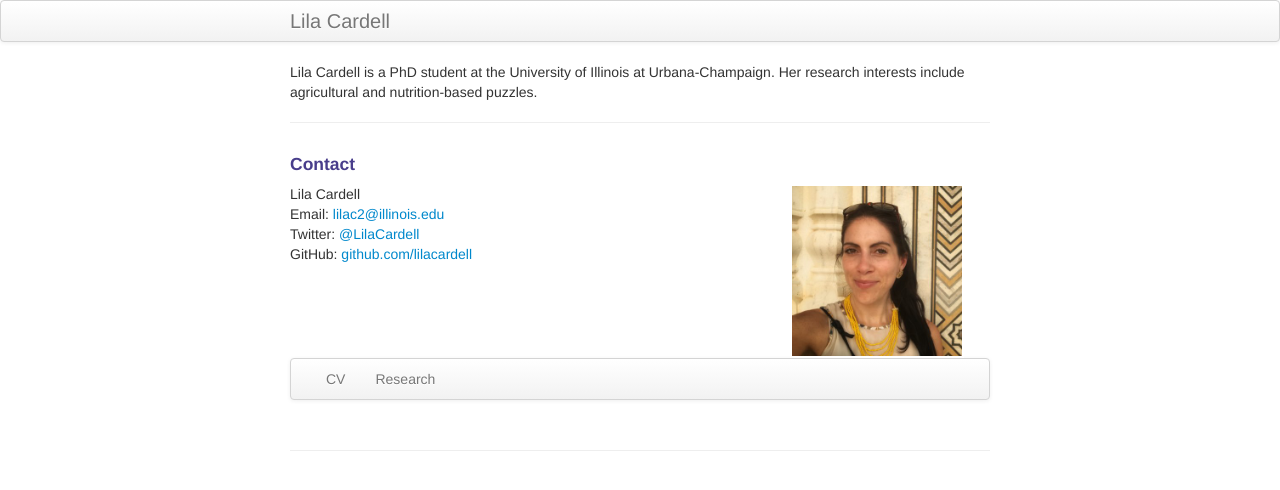
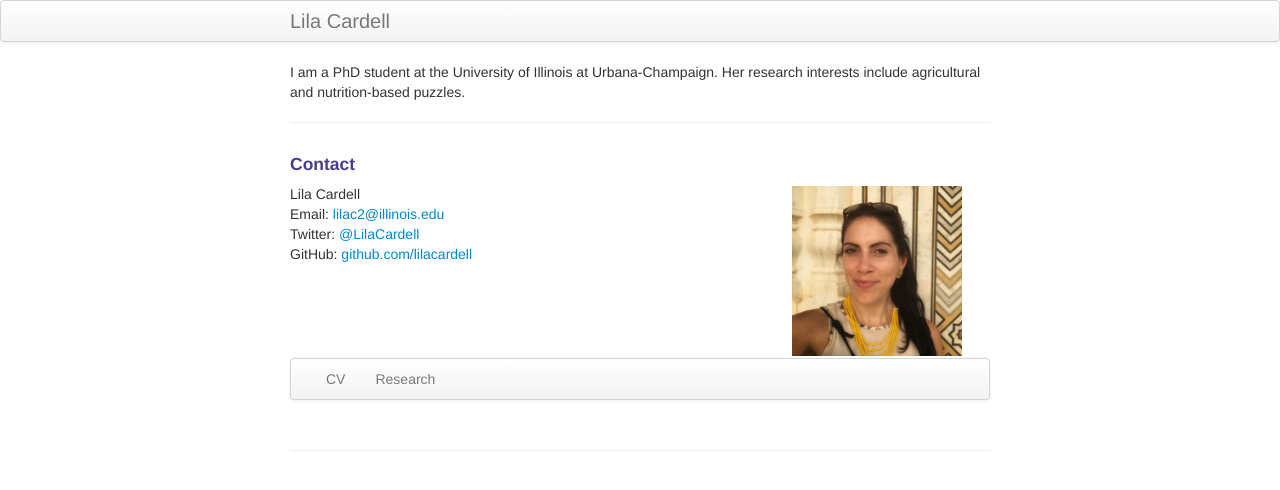
Before and after one commit to lilacardell/lilacardell.github.io, a Jekyll site: the page built from index.md, in a window 1280 px wide. Shown: the top 490 px of the page. Built offline with Jekyll 4.4.1, drawn with Linux system fonts in a browser that asks for light colours.

Commit message:
Update index.md

```diff
--- a/index.md
+++ b/index.md
@@ -1,11 +1,11 @@
 ---
 layout: frontpage
 title: Lila Cardell
-description: Lila Cardell is a PhD student at the University of Illinois at Urbana-Champaign
+description: I am a PhD student at the University of Illinois at Urbana-Champaign
 keywords: economics, agriculture, nutrition, development
 ---
 
-Lila Cardell is a PhD student at the University of Illinois at Urbana-Champaign. Her research interests include agricultural and nutrition-based puzzles.
+I am a PhD student at the University of Illinois at Urbana-Champaign. Her research interests include agricultural and nutrition-based puzzles.
 
 <!--
 [curriculum vitae ![CV as pdf]({{ BASE_PATH }}/pages/icons16/pdf-icon.png)]({{ BASE_PATH }}/assets/CV.pdf)<br/>
```
